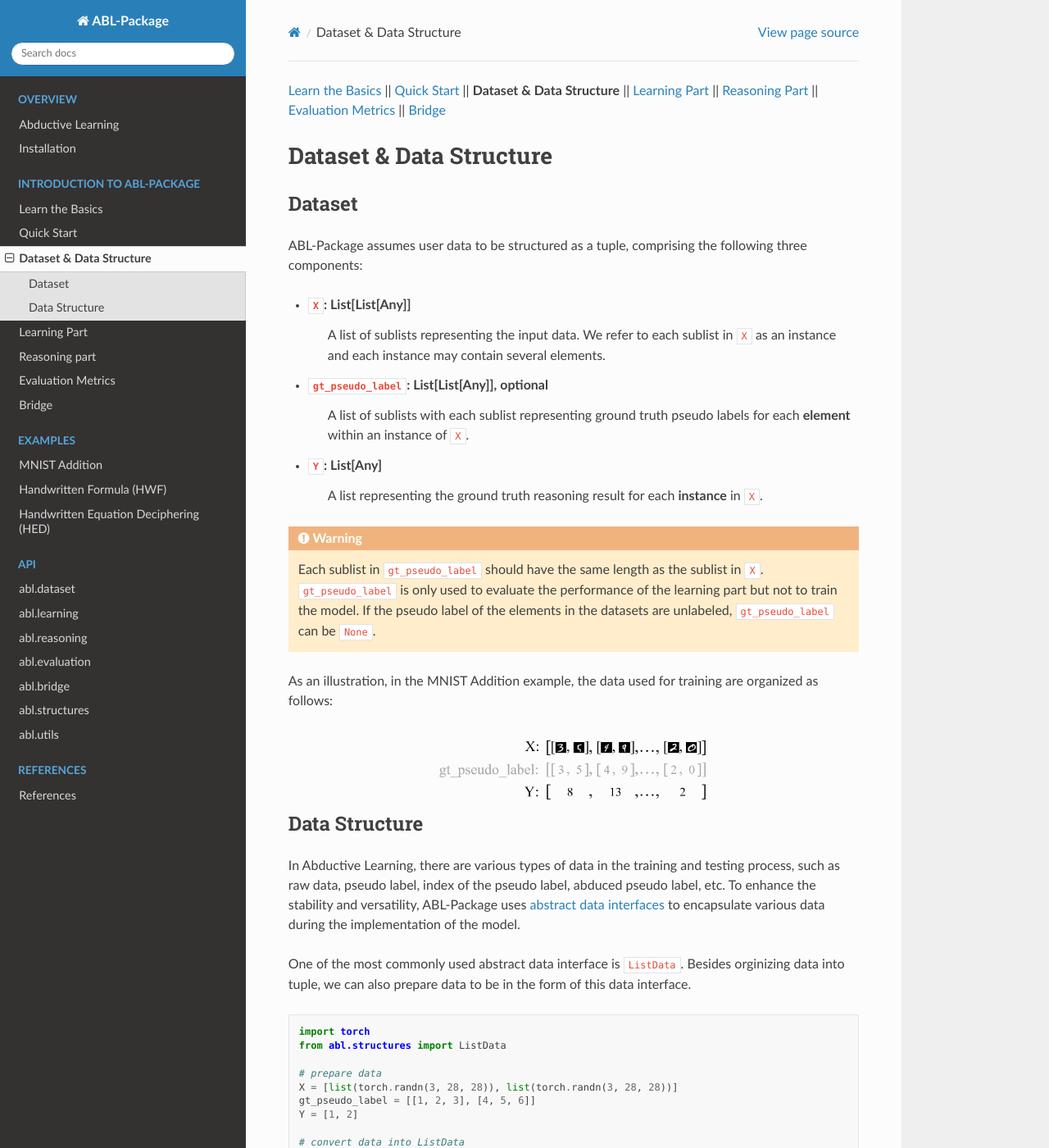
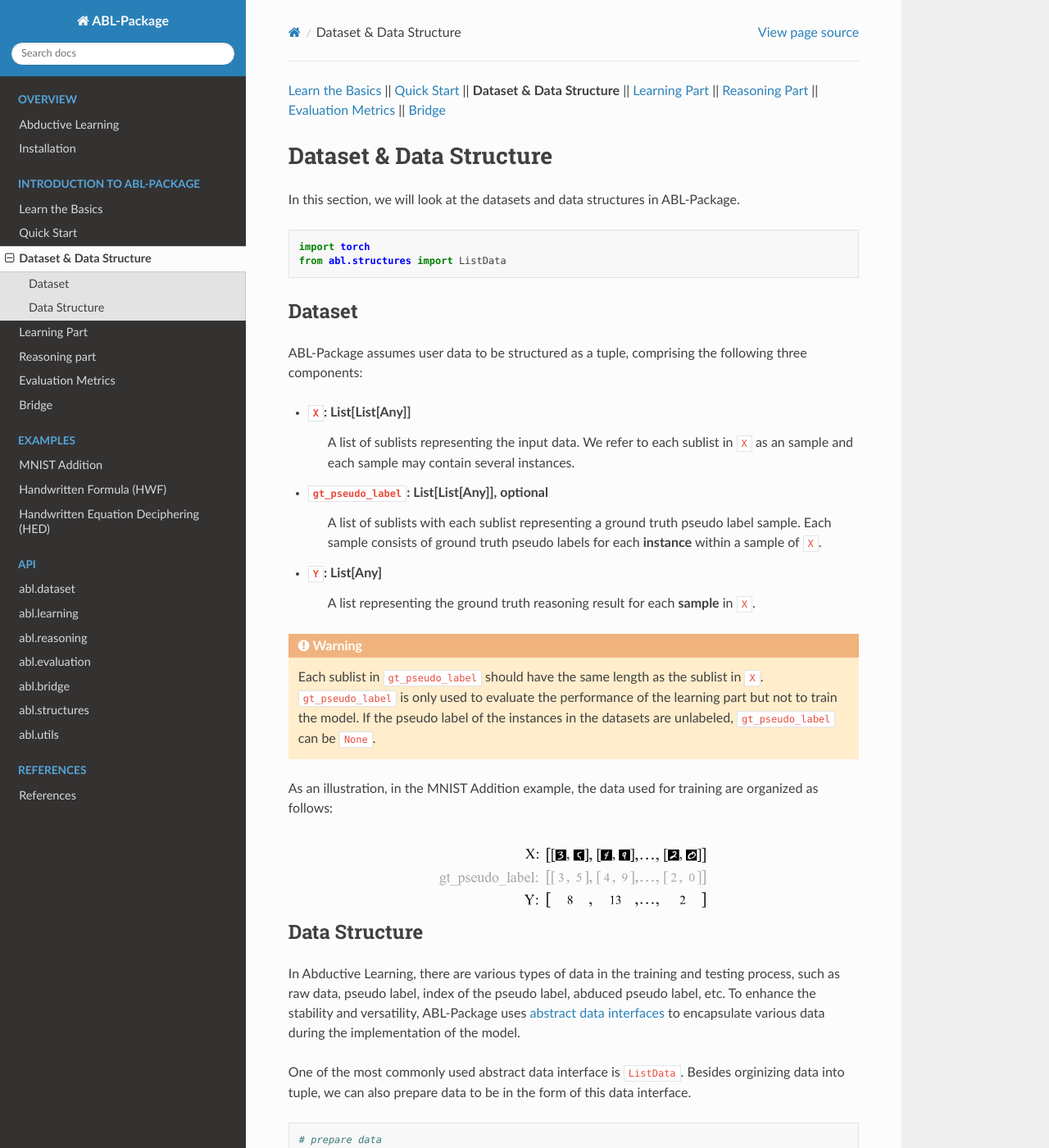
Before and after one commit to AbductiveLearning/ABLkit, a Sphinx documentation site: the page built from docs/Intro/Datasets.rst, in a window 1280 px wide and 1400 px high. Shown: the whole window at 82% size. Built offline with Sphinx 7.4.7 and the Read the Docs theme 2.0.0, drawn with Linux system fonts in a browser that asks for light colours.

Commit message:
[DOC] modify intro

```diff
--- a/docs/Intro/Datasets.rst
+++ b/docs/Intro/Datasets.rst
@@ -10,20 +10,27 @@
 Dataset & Data Structure
 ========================
 
+In this section, we will look at the datasets and data structures in ABL-Package.
+
+.. code:: python
+
+    import torch
+    from abl.structures import ListData
+
 Dataset
 -------
 
 ABL-Package assumes user data to be structured as a tuple, comprising the following three components:
 
 - ``X``: List[List[Any]]
-    A list of sublists representing the input data. We refer to each sublist in ``X`` as an instance and each instance may contain several elements.
+    A list of sublists representing the input data. We refer to each sublist in ``X`` as an sample and each sample may contain several instances.
 - ``gt_pseudo_label``: List[List[Any]], optional
-    A list of sublists with each sublist representing ground truth pseudo labels for each **element** within an instance of ``X``.
+    A list of sublists with each sublist representing a ground truth pseudo label sample. Each sample consists of ground truth pseudo labels for each **instance** within a sample of ``X``.
 - ``Y``: List[Any]
-    A list representing the ground truth reasoning result for each **instance** in ``X``.
+    A list representing the ground truth reasoning result for each **sample** in ``X``.
 
 .. warning::
-    Each sublist in ``gt_pseudo_label`` should have the same length as the sublist in ``X``. ``gt_pseudo_label`` is only used to evaluate the performance of the learning part but not to train the model. If the pseudo label of the elements in the datasets are unlabeled, ``gt_pseudo_label`` can be ``None``.
+    Each sublist in ``gt_pseudo_label`` should have the same length as the sublist in ``X``. ``gt_pseudo_label`` is only used to evaluate the performance of the learning part but not to train the model. If the pseudo label of the instances in the datasets are unlabeled, ``gt_pseudo_label`` can be ``None``.
 
 As an illustration, in the MNIST Addition example, the data used for training are organized as follows:
 
--- a/docs/Intro/Evaluation.rst
+++ b/docs/Intro/Evaluation.rst
@@ -10,7 +10,11 @@
 Evaluation Metrics
 ==================
 
-ABL-Package seperates the evaluation process from model training and testing as an independent class, ``BaseMetric``. The training and testing processes are implemented in the ``BaseBridge`` class, so metrics are used by this class and its sub-classes. After building a ``bridge`` with a list of ``BaseMetric`` instances, these metrics will be used by the ``bridge.valid`` method to evaluate the model performance during training and testing.
+In this section, we will look at how to build evaluation metrics. ABL-Package seperates the evaluation process from model training and testing as an independent class, ``BaseMetric``. The training and testing processes are implemented in the ``BaseBridge`` class, so metrics are used by this class and its sub-classes. After building a ``bridge`` with a list of ``BaseMetric`` instances, these metrics will be used by the ``bridge.valid`` method to evaluate the model performance during training and testing.
+
+.. code:: python
+
+    from abl.evaluation import BaseMetric, SymbolMetric, ReasoningMetric
 
 To customize our own metrics, we need to inherit from ``BaseMetric`` and implement the ``process`` and ``compute_metrics`` methods.
 
--- a/docs/Intro/Quick-Start.rst
+++ b/docs/Intro/Quick-Start.rst
@@ -56,7 +56,7 @@ To facilitate uniform processing, ABL-Package provides the ``BasicNN`` class to
    device = torch.device("cuda" if torch.cuda.is_available() else "cpu")
    base_model = BasicNN(cls, loss_fn, optimizer, device)
 
-Afterward, we wrap the scikit-learn style model, ``base_model``, into an instance of ``ABLModel``. This class serves as a unified wrapper for all base models,  facilitating the learning part to train, test, and predict on sample-level data - such as equations in the MNIST Addition task.
+However, Base model built above are trained to make predictions on instance-level data (e.g., a single image), which is not suitable enough for our task. Therefore, we then wrap the ``base_model`` into an instance of ``ABLModel``. This class serves as a unified wrapper for base models, facilitating the learning part to train, test, and predict on sample-level data, (e.g., images that comprise the equation).
 
 .. code:: python
 
```
Also changed, not shown: other parts of docs/Intro/Datasets.rst (+0 -3 lines), docs/Intro/Bridge.rst (+5 -2 lines), docs/Intro/Learning.rst (+8 -6 lines).
